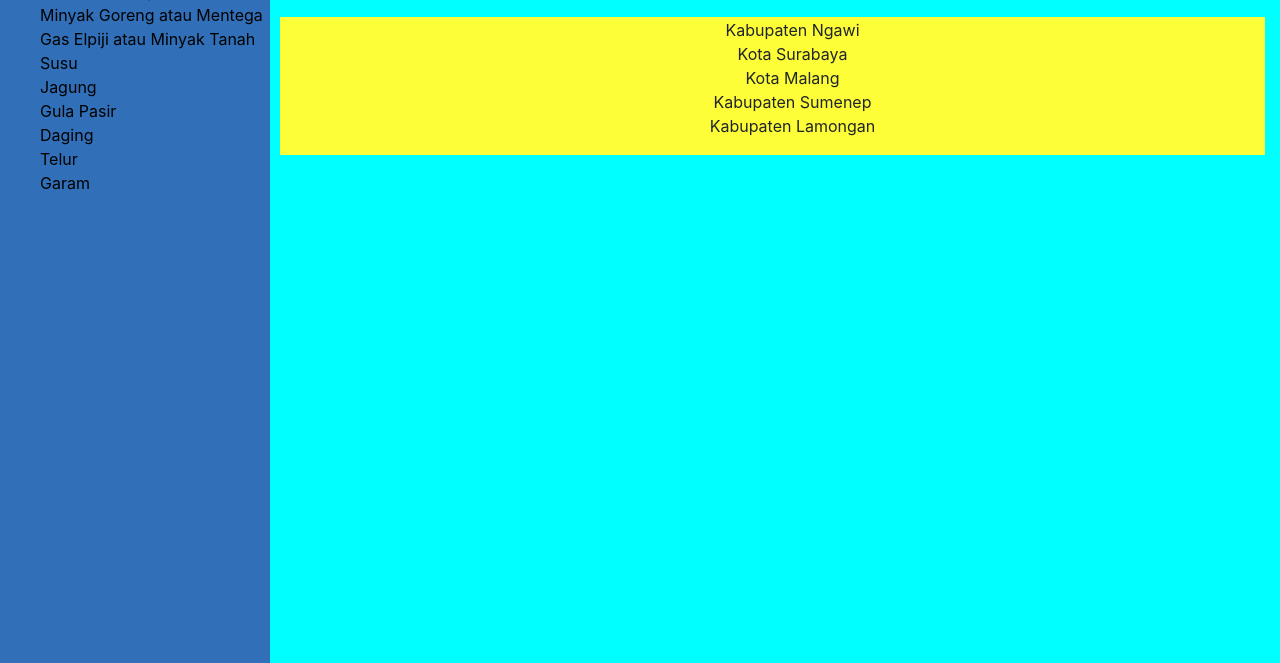
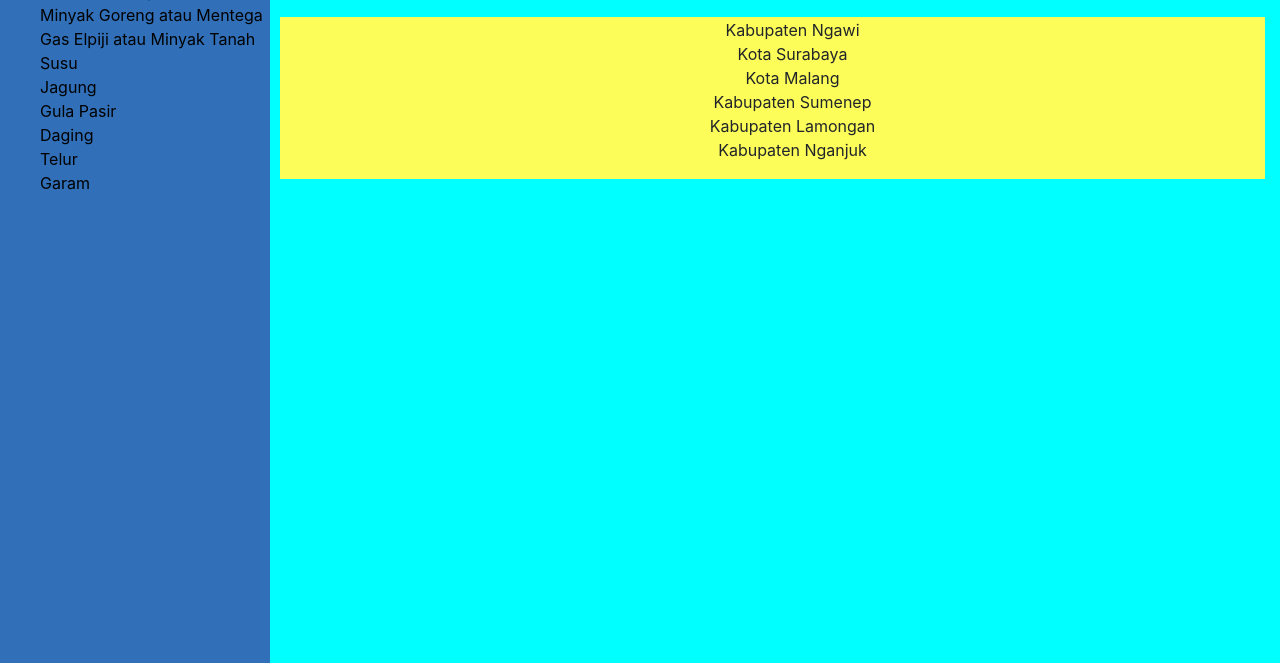
Before and after one commit to 19Ars/DIMSUMku, a website: page FP UTS/website/distribusi1.html in a window 1280 px wide. Shown: the part 137-800 px from the top of the page. Drawn offline with nearby package versions, Linux system fonts and the light colour scheme.

Commit message:
Tambahkan

```diff
--- a/FP UTS/website/distribusi1.css
+++ b/FP UTS/website/distribusi1.css
@@ -54,7 +54,7 @@ body {
 }
 
 .tabel {
-    background-color: rgb(253, 253, 56);
+    background-color: rgb(253, 253, 89);
     align-items: center;
     text-align: center;
     width: 100%;
--- a/FP UTS/website/distribusi1.html
+++ b/FP UTS/website/distribusi1.html
@@ -53,6 +53,7 @@
                     <li>Kota Malang</li>
                     <li>Kabupaten Sumenep</li>
                     <li>Kabupaten Lamongan</li>
+                    <li>Kabupaten Nganjuk</li>
 
                 </ul>
             </td>
```
